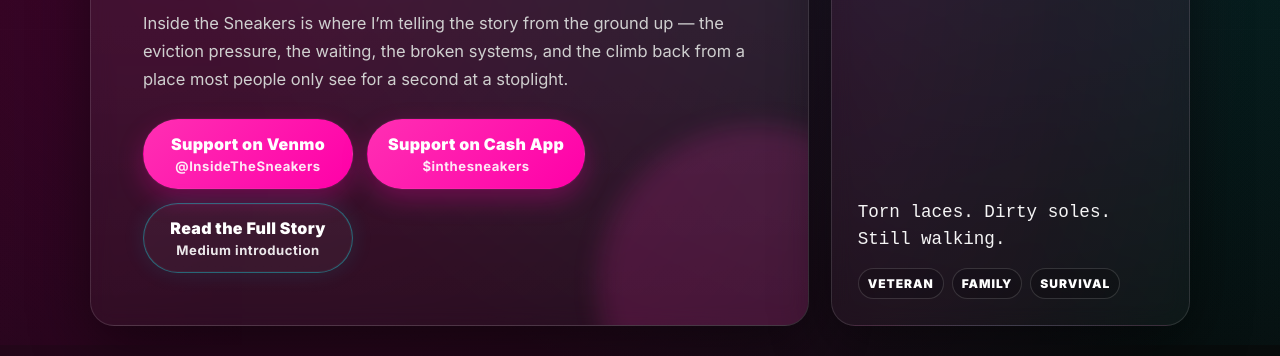
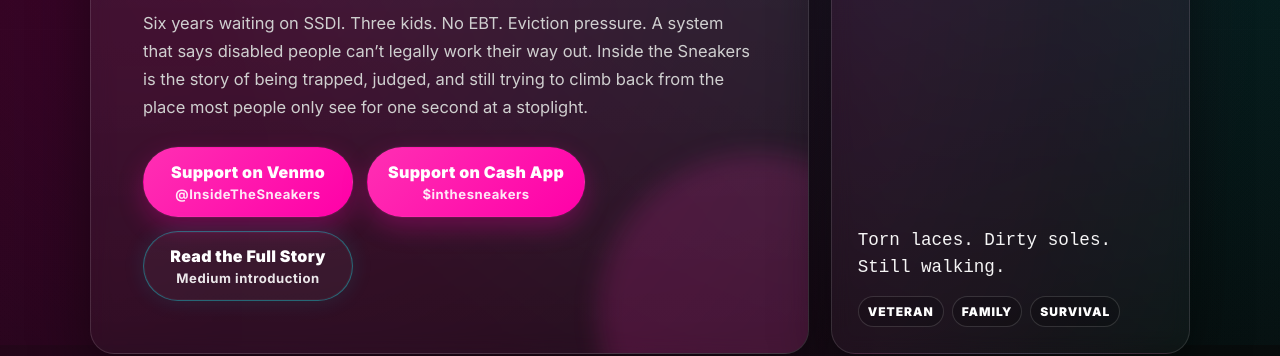
Before and after one commit to Revengeserved/Insidethesneakers, a plain HTML site: page index.html in a window 1280 px wide. Shown: the part 455-811 px from the top of the page. Drawn offline with Linux system fonts and the light colour scheme; a web font is replaced by a local one.

Commit message:
Update homepage pitch copy

```diff
--- a/index.html
+++ b/index.html
@@ -59,7 +59,7 @@
           <p class="eyebrow">Personal storytelling project</p>
           <h1 id="home-title">The Life Behind the Sign</h1>
           <p class="callout">Who would have known that rock bottom had a basement?</p>
-          <p class="pitch">Inside the Sneakers is where I’m telling the story from the ground up — the eviction pressure, the waiting, the broken systems, and the climb back from a place most people only see for a second at a stoplight.</p>
+          <p class="pitch">Six years waiting on SSDI. Three kids. No EBT. Eviction pressure. A system that says disabled people can’t legally work their way out. Inside the Sneakers is the story of being trapped, judged, and still trying to climb back from the place most people only see for one second at a stoplight.</p>
 
           <nav class="cta-row" aria-label="Support and story links">
             <a class="btn btn-primary" href="https://venmo.com/u/insidethesneakers" target="_blank" rel="noopener noreferrer">
```
